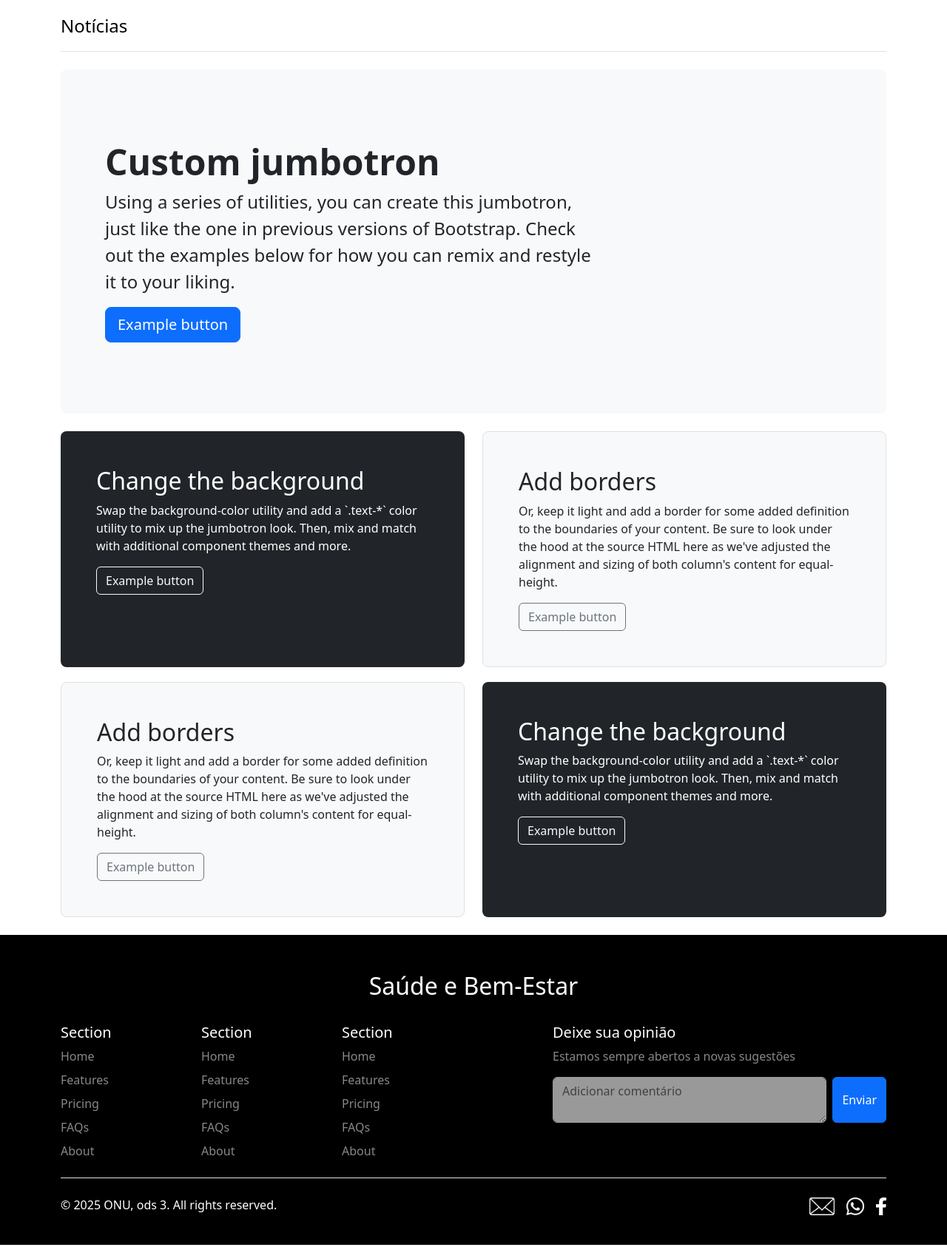
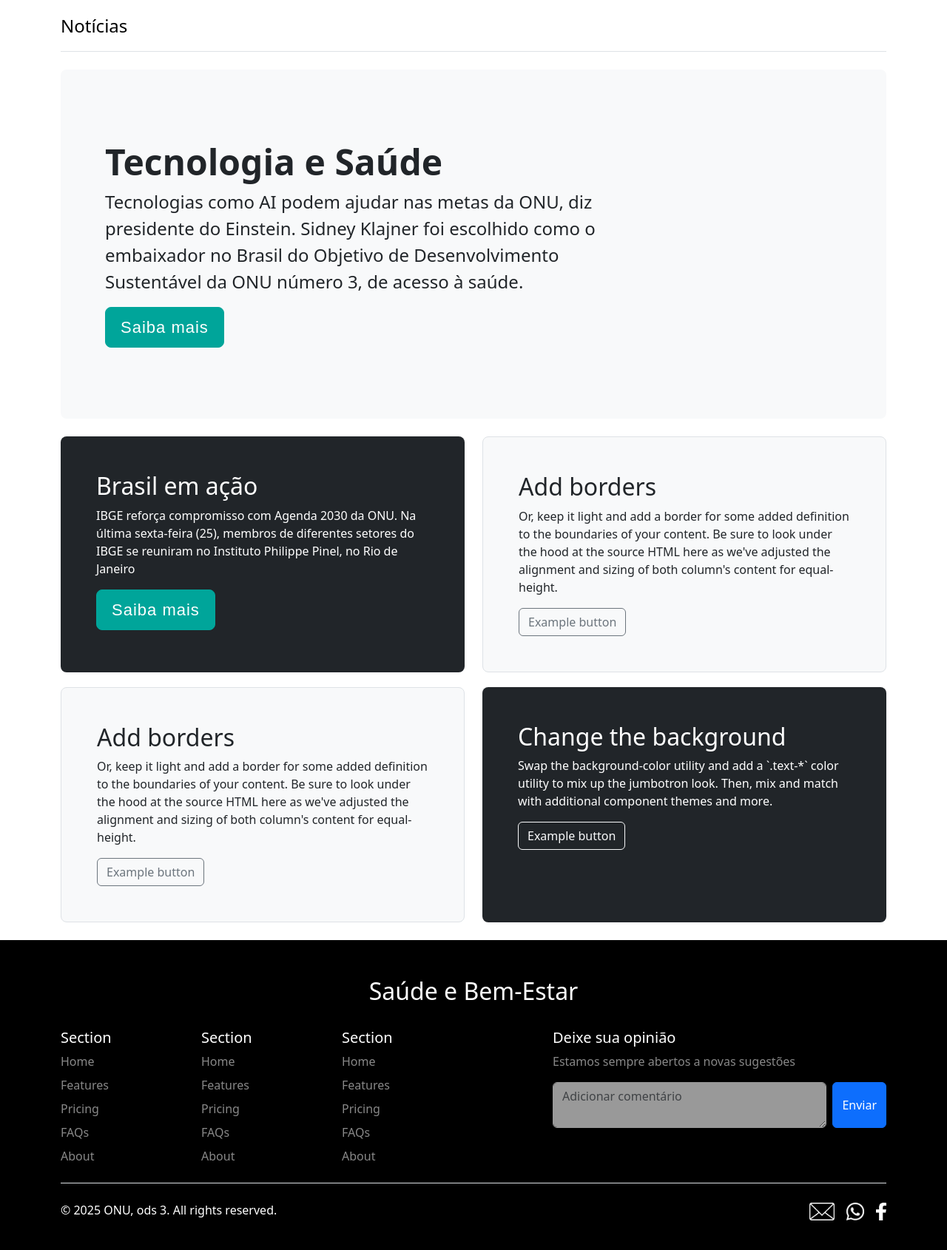
Before and after one commit to Alisson014/webfinalproject2, a Flask app: page / in a window 1280 px wide. Shown: the part 3050-4740 px from the top of the page at 74% size. Run offline with Flask 3, Linux system fonts and the light colour scheme.

Commit message:
Primeiras Notícias

```diff
--- a/templates/index.html
+++ b/templates/index.html
@@ -312,18 +312,28 @@
 
           <div class="p-5 mb-4 bg-body-tertiary rounded-3">
             <div class="container-fluid py-5">
-              <h1 class="display-5 fw-bold">Custom jumbotron</h1>
-              <p class="col-md-8 fs-4">Using a series of utilities, you can create this jumbotron, just like the one in previous versions of Bootstrap. Check out the examples below for how you can remix and restyle it to your liking.</p>
-              <button class="btn btn-primary btn-lg" type="button">Example button</button>
+              <h1 class="display-5 fw-bold">Tecnologia e Saúde</h1>
+              <p class="col-md-8 fs-4">
+                Tecnologias como AI podem ajudar nas metas da ONU, diz presidente do Einstein.
+                Sidney Klajner foi escolhido como o embaixador no Brasil do Objetivo de Desenvolvimento
+                 Sustentável da ONU número 3, de acesso à saúde.
+
+              </p>
+              <button class="Botao" type="button">Saiba mais</button>
             </div>
           </div>
 
           <div class="row align-items-md-stretch">
             <div class="col-md-6">
               <div class="h-100 p-5 text-bg-dark rounded-3">
-                <h2>Change the background</h2>
-                <p>Swap the background-color utility and add a `.text-*` color utility to mix up the jumbotron look. Then, mix and match with additional component themes and more.</p>
-                <button class="btn btn-outline-light" type="button">Example button</button>
+                <h2>Brasil em ação</h2>
+                <p>
+                  IBGE reforça compromisso com Agenda 2030 da ONU.
+                  Na última sexta-feira (25), membros de diferentes setores do IBGE
+                   se reuniram no Instituto Philippe Pinel, no Rio de Janeiro
+
+                </p>
+                <button class="Botao" type="button">Saiba mais</button>
               </div>
             </div>
             <div class="col-md-6">
```
Also changed, not shown: 1 other file.
